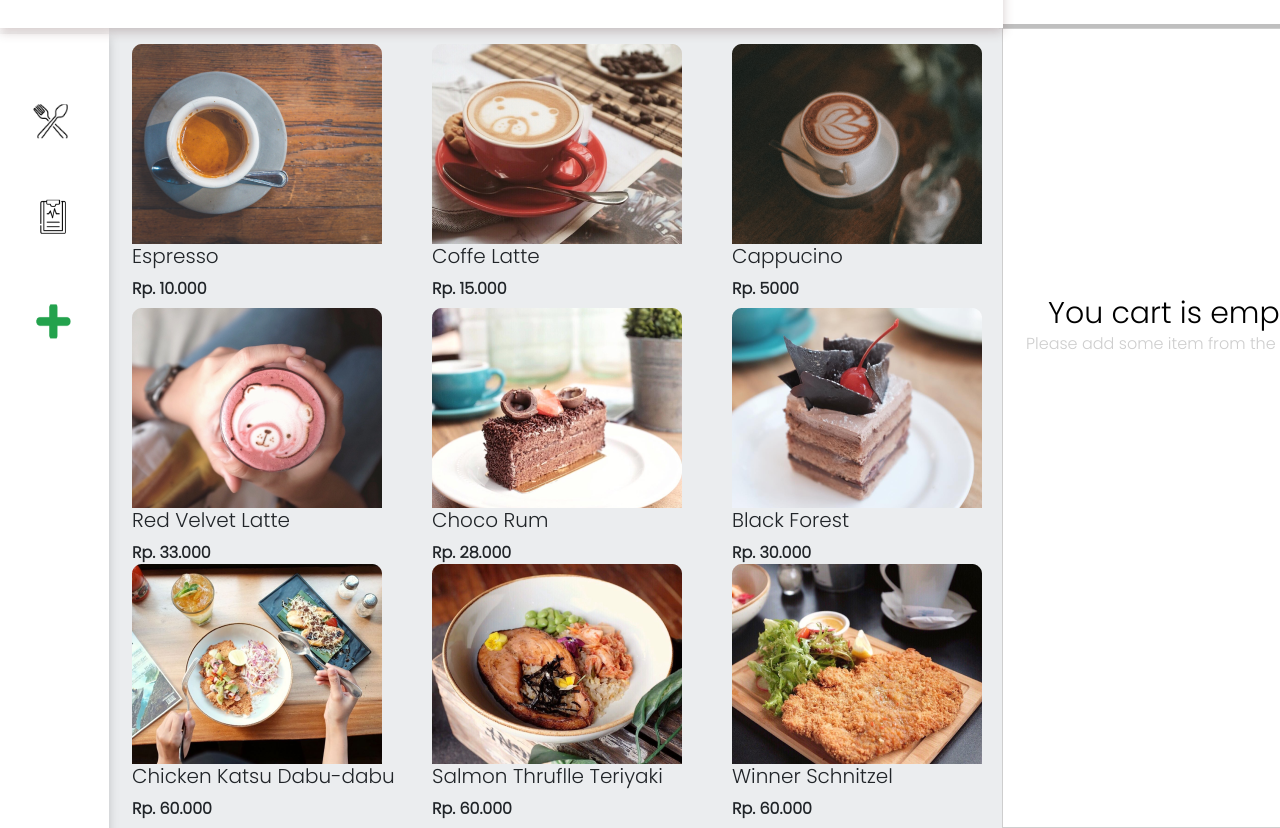
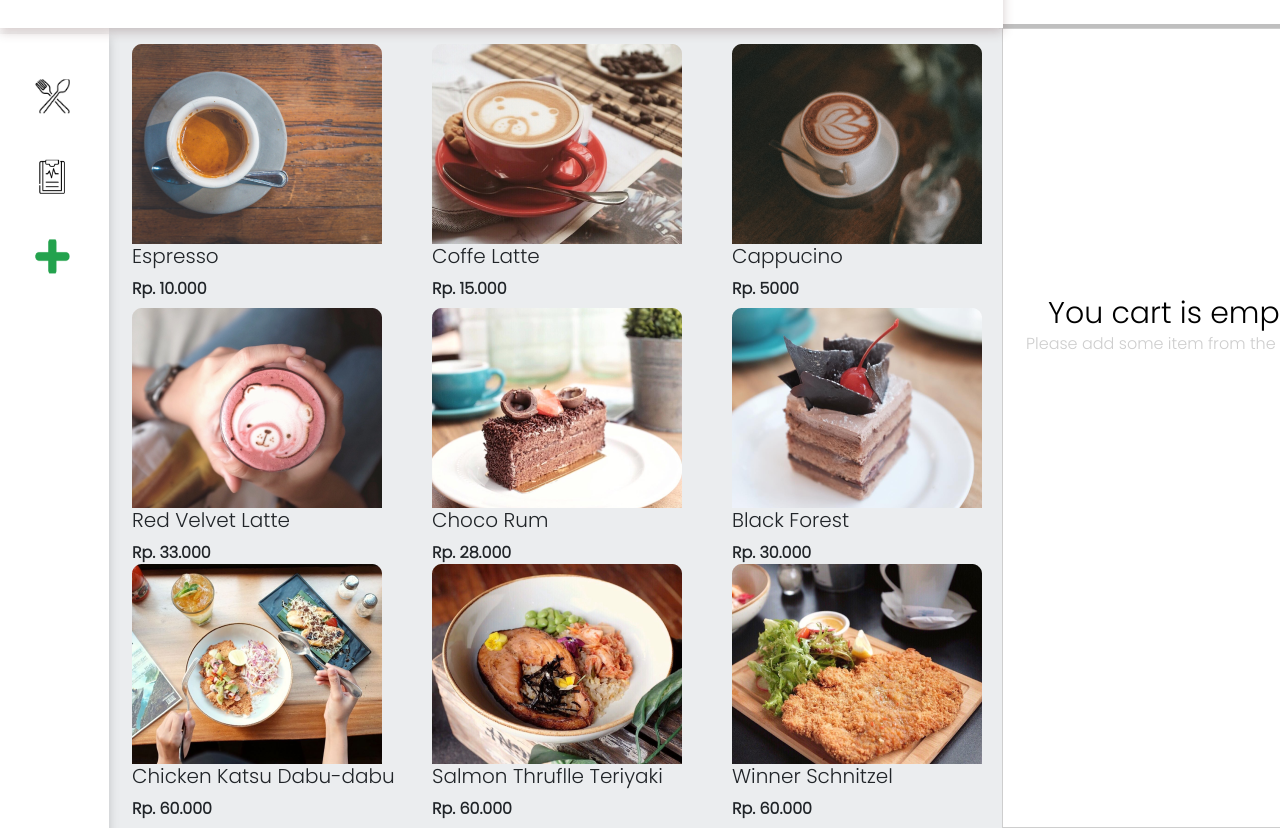
Before and after one commit to RamdhaniMichan/SampleAppPos, a plain HTML site: page index.html in a window 1280 px wide. Shown: the part 72-900 px from the top of the page. Drawn offline with nearby package versions, Linux system fonts and the light colour scheme.

Commit message:
add flexbox

```diff
--- a/index.html
+++ b/index.html
@@ -11,7 +11,7 @@
     <header>
         <div class="container">
             <div class="header">
-                <div class="header-icon">
+                <div class="header-icon" id="header-icon">
                     <img src="/images/menu.png" alt="menu">
                 </div>
                 <div class="header-text">
@@ -26,10 +26,12 @@
 
     <main>
         <div class="container">
-            <div class="left-bar">
-                <img class="icon-left-1" src="/images/fork.png" alt="">
-                <img class="icon-left-2" src="/images/clipboard.png" alt="">
-                <img class="icon-left-3" src="/images/add.png" alt="">
+            <div class="left-bar" id="left-bar">
+                <ul>
+                    <li><img class="icon" src="/images/fork.png" alt=""></li>
+                    <li><img class="icon" src="/images/clipboard.png" alt=""></li>
+                    <li><img class="icon" src="/images/add.png" alt=""></li>
+                </ul>
             </div>
         </div>
     </main>
@@ -115,5 +117,7 @@
 
     </aside>
 
+    <script src="app.js"></script>
+
 </body>
 </html>
--- a/style/style.css
+++ b/style/style.css
@@ -57,28 +57,16 @@ body {
     box-shadow: 0px 4px 10px rgba(0, 0, 0, 0.25);
 }
 
-.icon-left-1 {
-    position: absolute;
+li {
+    list-style: none;
+}
+
+.icon {
+    display: flex;
+    flex-direction: column;
     width: 35px;
     height: 35px;
-    left: 33px;
-    top: 70px;
-}
-
-.icon-left-2 {
-    position: absolute;
-    width: 35px;
-    height: 35px;
-    left: 36px;
-    top: 165px;
-}
-
-.icon-left-3 {
-    position: absolute;
-    width: 35px;
-    height: 35px;
-    left: 36px;
-    top: 270px;
+    margin: 45px -5px 45px;
 }
 
 .content {
@@ -228,11 +216,7 @@ body {
         margin-bottom: 4em;
     }
 
-    .cart {
-        display: none;
-    }
-
-    .cart-content {
+    aside {
         display: none;
     }
   }
```
